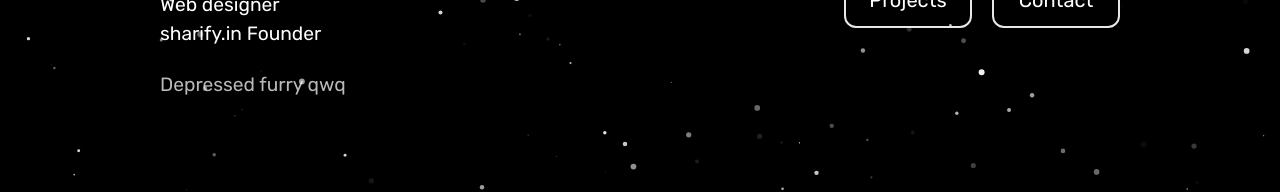
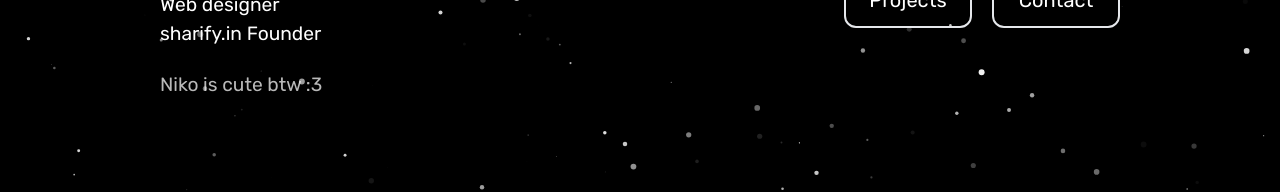
Before and after one commit to XiroXD/personal-page, a SvelteKit app: page / in a window 1280 px wide. Shown: the part 360-552 px from the top of the page. Built offline with nearby package versions, Linux system fonts and the light colour scheme.

Commit message:
Update +page.svelte

```diff
--- a/src/routes/+page.svelte
+++ b/src/routes/+page.svelte
@@ -27,7 +27,7 @@
 			<h3 in:fly={{ delay: 3000, duration: 850, y: 80 }}>Software developer</h3>
 			<h3 in:fly={{ delay: 3700, duration: 850, y: 80 }}>Web designer</h3>
 			<h3 in:fly={{ delay: 4300, duration: 850, y: 80 }}>sharify.in Founder</h3>
-			<h3 in:fly={{ delay: 4700, duration: 850, y: 80 }}>Depressed furry qwq</h3>
+			<h3 in:fly={{ delay: 4700, duration: 850, y: 80 }}>Niko is cute btw :3</h3>
 			<!-- 			<h3 in:fly={{ delay: 3900, duration: 850, y: 80 }}>
             And proud founder of {#each 'Nothing...' as char, i}
                 <span in:fade={{ delay: 4400 + i * 120, duration: 800 }}>{char}</span>
```
